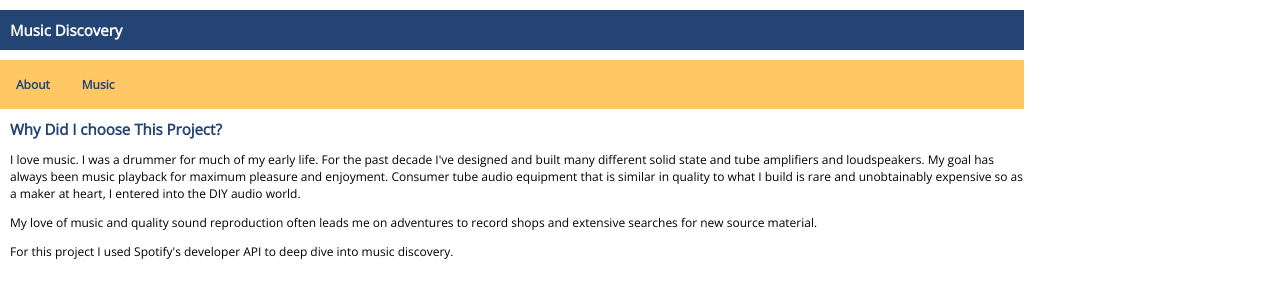
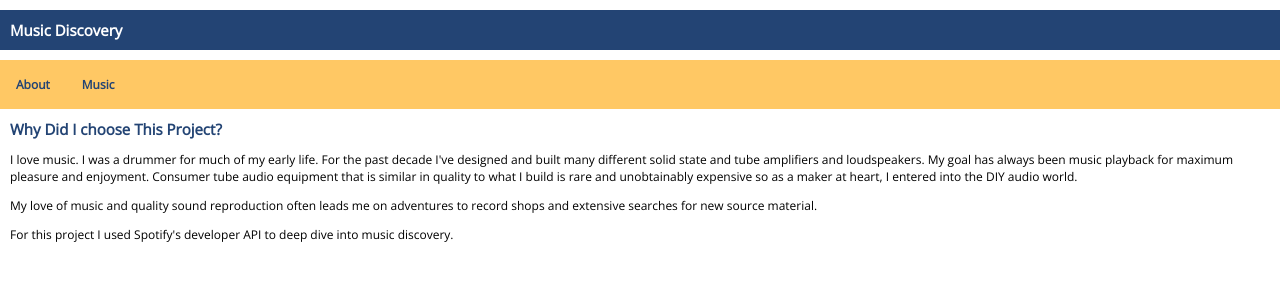
Before and after one commit to maxdivak-ogilvy/final_project_music_discovery, a Flask app: page / in a window 1280 px wide. Shown: the top 300 px of the page. Run offline with Flask 2, Linux system fonts and the light colour scheme.

Commit message:
adjusted style for any browser width

```diff
--- a/static/css/template.css
+++ b/static/css/template.css
@@ -1,7 +1,7 @@
 body {
   padding:0px;
   margin:0px;
-  width:80%;
+  width:100%;
 }
 h1 {
   font-family: 'Open Sans', sans-serif;
@@ -25,6 +25,7 @@ p, input, ul{
   font-size: 12px;
   color:#000000;
   padding-left: 10px;
+  margin-right: 40px;
 }
 ul {
   list-style-type: none;
```
